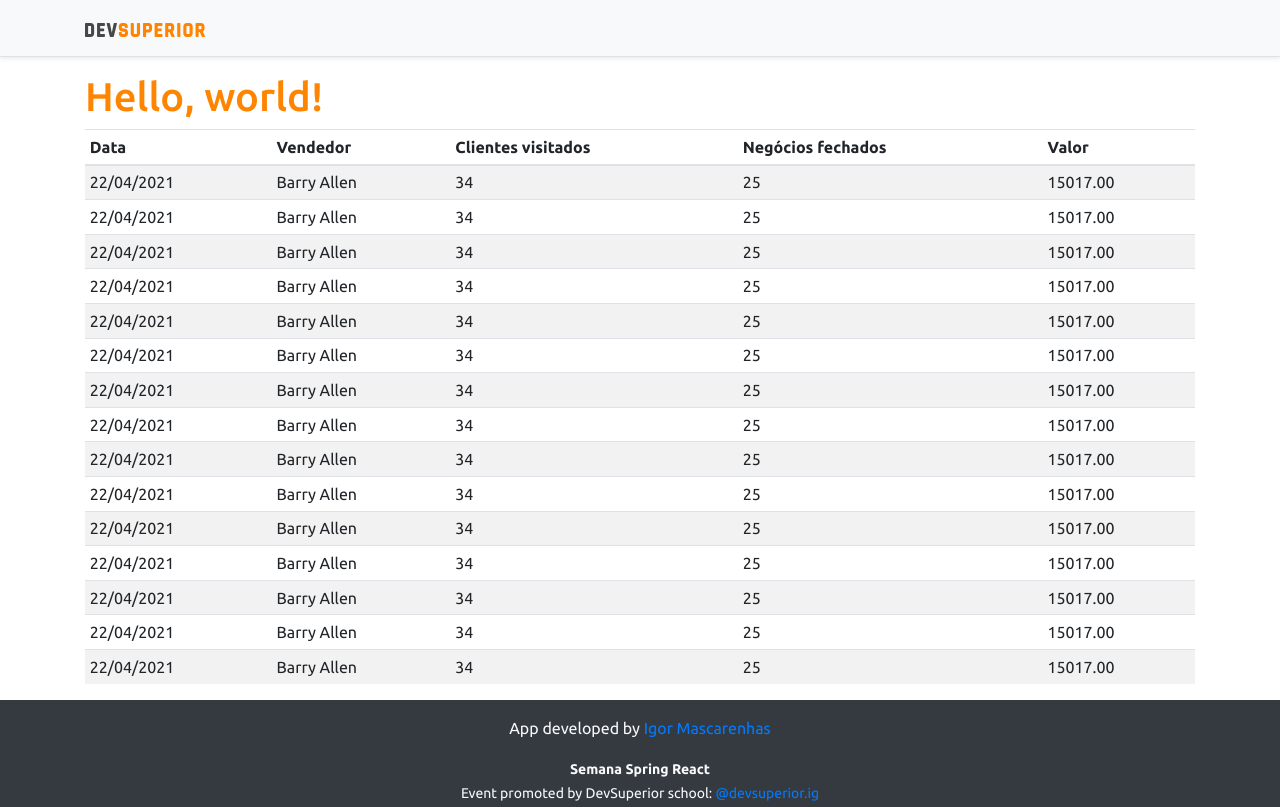
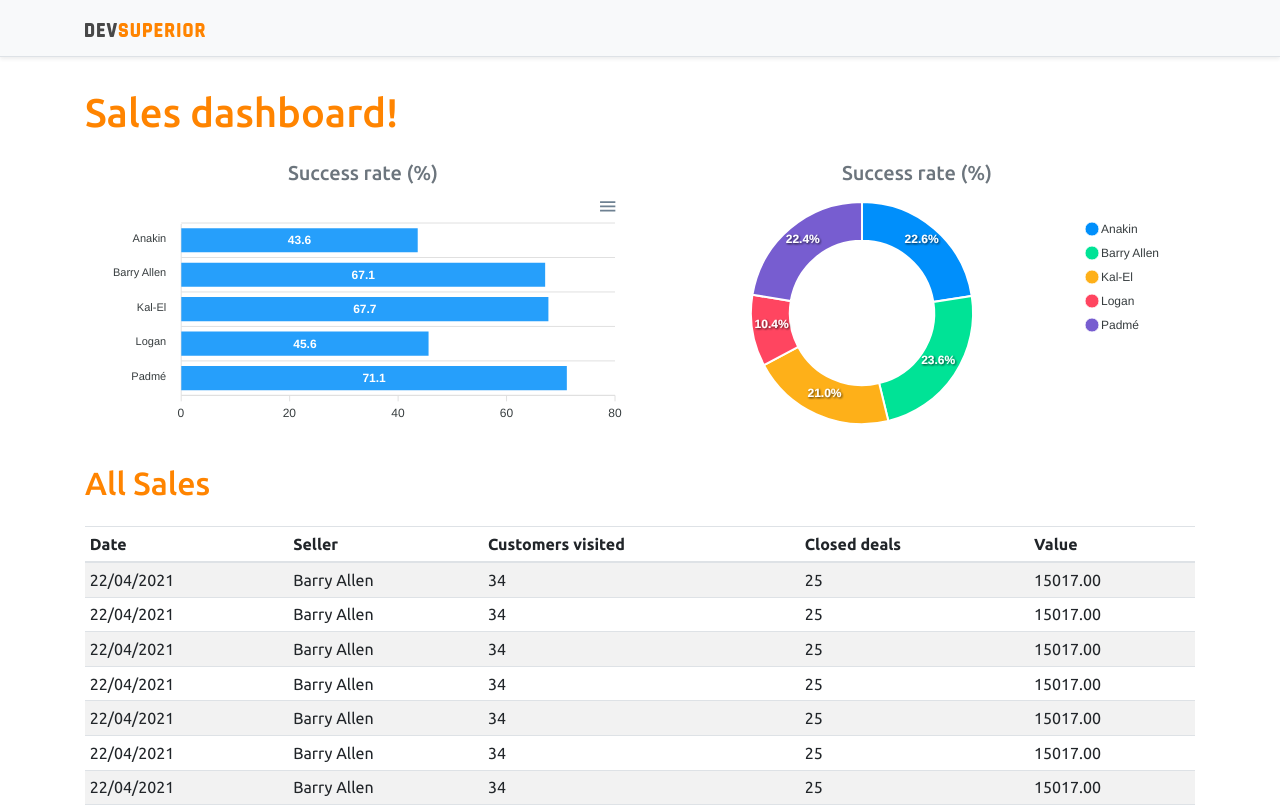
Before and after one commit to igorsmasc/projeto-sds3, a React (Create React App) app in the folder frontend/: page / in a window 1280 px wide. Shown: the top 807 px of the page. Built offline with nearby package versions, Linux system fonts and the light colour scheme.

Commit message:
Static charts

```diff
--- a/frontend/package.json
+++ b/frontend/package.json
@@ -12,10 +12,12 @@
     "@types/node": "^12.0.0",
     "@types/react": "^17.0.0",
     "@types/react-dom": "^17.0.0",
+    "apexcharts": "^3.26.1",
     "bootstrap": "^4.6.0",
     "jquery": "1.9.1",
     "popper.js": "^1.16.1",
     "react": "^17.0.2",
+    "react-apexcharts": "^1.3.9",
     "react-dom": "^17.0.2",
     "react-scripts": "4.0.3",
     "typescript": "^4.1.2",
--- a/frontend/src/App.tsx
+++ b/frontend/src/App.tsx
@@ -1,4 +1,6 @@
+import BarChart from "components/BarChart";
 import DataTable from "components/DataTable";
+import DonutChart from "components/DonutChart";
 import Footer from "components/Footer";
 import NavBar from "components/Nav";
 
@@ -7,7 +9,23 @@
     <>
       <NavBar />
       <div className="container">
-        <h1 className="text-primary">Hello, world!</h1>
+        <h1 className="text-primary py-3">Sales dashboard!</h1>
+
+        <div className="row px-3">
+          <div className="col-sm-6">
+            <h5 className="text-center text-secondary">Success rate (%)</h5>
+            <BarChart />
+          </div>
+          <div className="col-sm-6">
+            <h5 className="text-center text-secondary">Success rate (%)</h5>
+            <DonutChart />
+          </div>
+        </div>
+
+        <div className="py-3">
+          <h2 className="text-primary">All Sales</h2>
+        </div>
+
         <DataTable />
       </div>
       <Footer />
--- /dev/null
+++ b/frontend/src/components/BarChart/index.tsx
@@ -0,0 +1,34 @@
+import Chart from "react-apexcharts";
+
+const BarChart = () => {
+  const options = {
+    plotOptions: {
+      bar: {
+        horizontal: true,
+      },
+    },
+  };
+
+  const mockData = {
+    labels: {
+      categories: ["Anakin", "Barry Allen", "Kal-El", "Logan", "Padmé"],
+    },
+    series: [
+      {
+        name: "% Sucesso",
+        data: [43.6, 67.1, 67.7, 45.6, 71.1],
+      },
+    ],
+  };
+
+  return (
+    <Chart
+      options={{ ...options, xaxis: mockData.labels }}
+      series={mockData.series}
+      type="bar"
+      height="240"
+    />
+  );
+};
+
+export default BarChart;
--- a/frontend/src/components/DataTable/index.tsx
+++ b/frontend/src/components/DataTable/index.tsx
@@ -4,11 +4,11 @@
       <table className="table table-striped table-sm">
         <thead>
           <tr>
-            <th>Data</th>
-            <th>Vendedor</th>
-            <th>Clientes visitados</th>
-            <th>Negócios fechados</th>
-            <th>Valor</th>
+            <th>Date</th>
+            <th>Seller</th>
+            <th>Customers visited</th>
+            <th>Closed deals</th>
+            <th>Value</th>
           </tr>
         </thead>
         <tbody>
--- /dev/null
+++ b/frontend/src/components/DonutChart/index.tsx
@@ -0,0 +1,25 @@
+import Chart from "react-apexcharts";
+
+const DonutChart = () => {
+  const mockData = {
+    series: [477138, 499928, 444867, 220426, 473088],
+    labels: ["Anakin", "Barry Allen", "Kal-El", "Logan", "Padmé"],
+  };
+
+  const options = {
+    legend: {
+      show: true,
+    },
+  };
+
+  return (
+    <Chart
+      options={{ ...options, labels: mockData.labels }}
+      series={mockData.series}
+      type="donut"
+      height="240"
+    />
+  );
+};
+
+export default DonutChart;
--- a/frontend/src/components/Footer/index.tsx
+++ b/frontend/src/components/Footer/index.tsx
@@ -14,7 +14,7 @@
         </p>
         <p className="text-light">
           <small>
-            <strong>Semana Spring React</strong>
+            <strong>Spring React Week</strong>
             <br />
             Event promoted by DevSuperior school:{" "}
             <a
```
Also changed, not shown: 1 other file (tests, documents, lock files or other folders).
